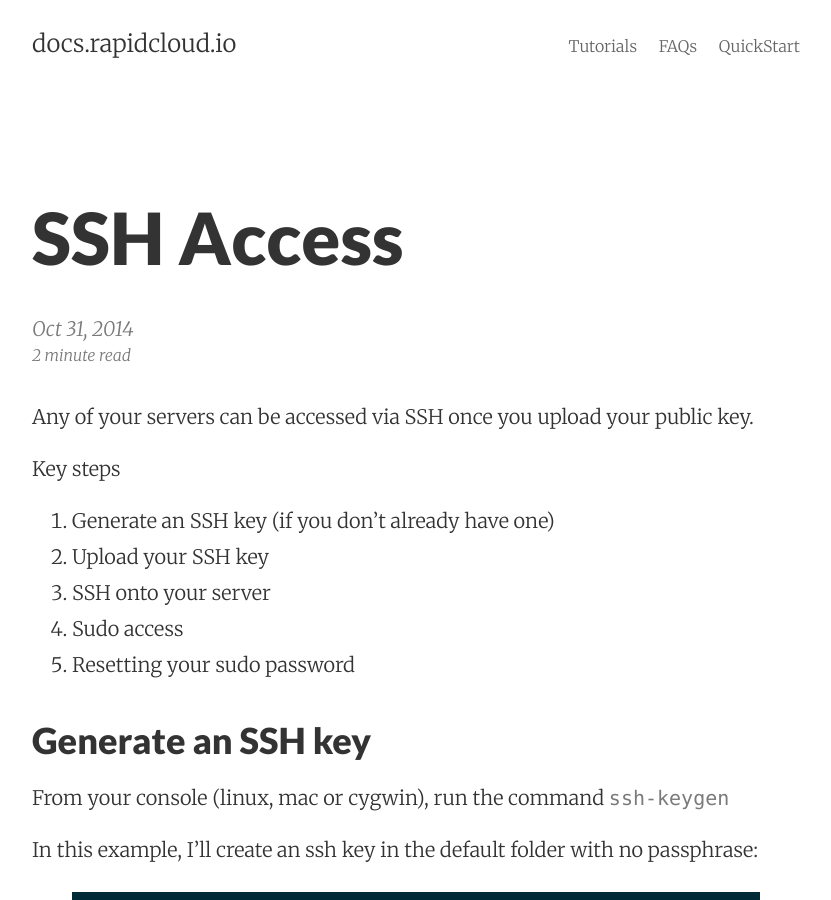
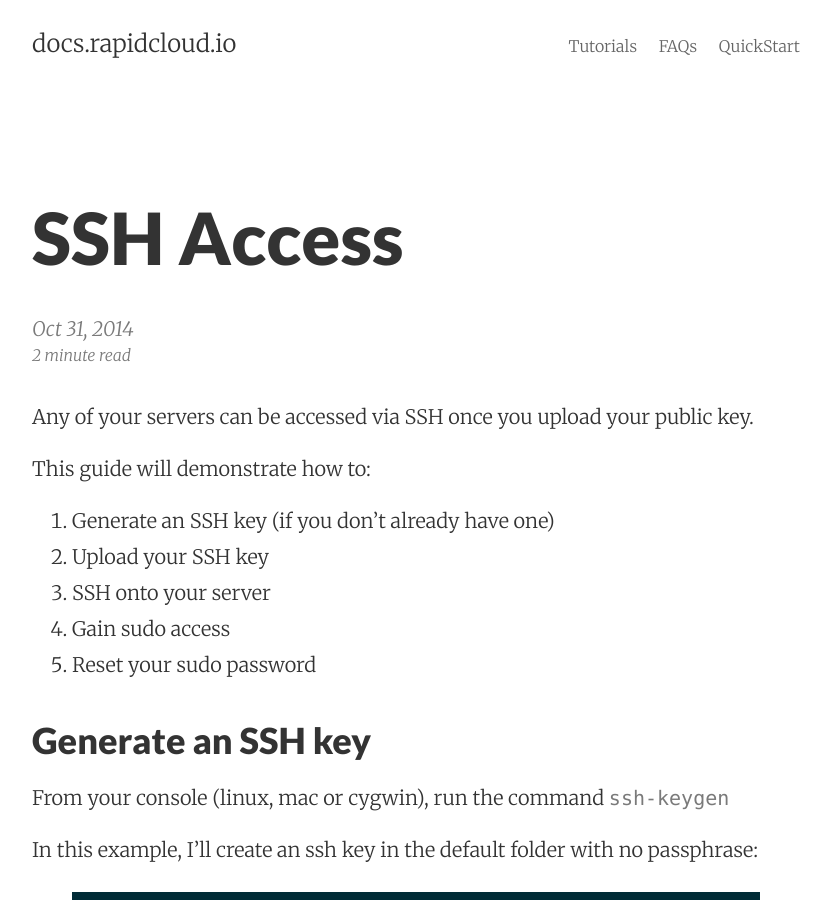
Before and after one commit to rapidcloudio-docs/rapidcloudio-docs.github.io, a Jekyll site: the page built from _posts/2014-10-31-ssh-into-server.markdown, in a window 1280 px wide and 900 px high. Shown: the whole window, without its empty margins (224-1055 px from the left). Built offline with Jekyll 4.4.1, drawn with Linux system fonts in a browser that asks for light colours; some of the changed text lies outside the part shown.

Commit message:
more language cleanup

```diff
--- a/_posts/2014-10-31-ssh-into-server.markdown
+++ b/_posts/2014-10-31-ssh-into-server.markdown
@@ -8,13 +8,13 @@ summary: How to gain SSH and sudo access to your server instance.
 ---
 Any of your servers can be accessed via SSH once you upload your public key.
 
-Key steps
+This guide will demonstrate how to:
 
 1. Generate an SSH key (if you don't already have one)
 1. Upload your SSH key
 1. SSH onto your server
-1. Sudo access
-1. Resetting your sudo password
+1. Gain sudo access
+1. Reset your sudo password
 
 
 ### Generate an SSH key
@@ -73,13 +73,13 @@ Using our server example:
 ssh -i test_rsa rc-user@107.170.140.205
 {% endhighlight %}
 
-### Sudo access
+### Gain sudo access
 In order to gain root access you'll be required to provide the sudo password you were emailed when your server was setup.
 {% highlight bash %}
 $ sudo su
 {% endhighlight %}
 
-### Resetting your sudo password
+### Reset your sudo password
 If you lost the email, you can reset your rc-user password from the password page.
 
 ![Password Reset Page](/assets/password.png)
```
